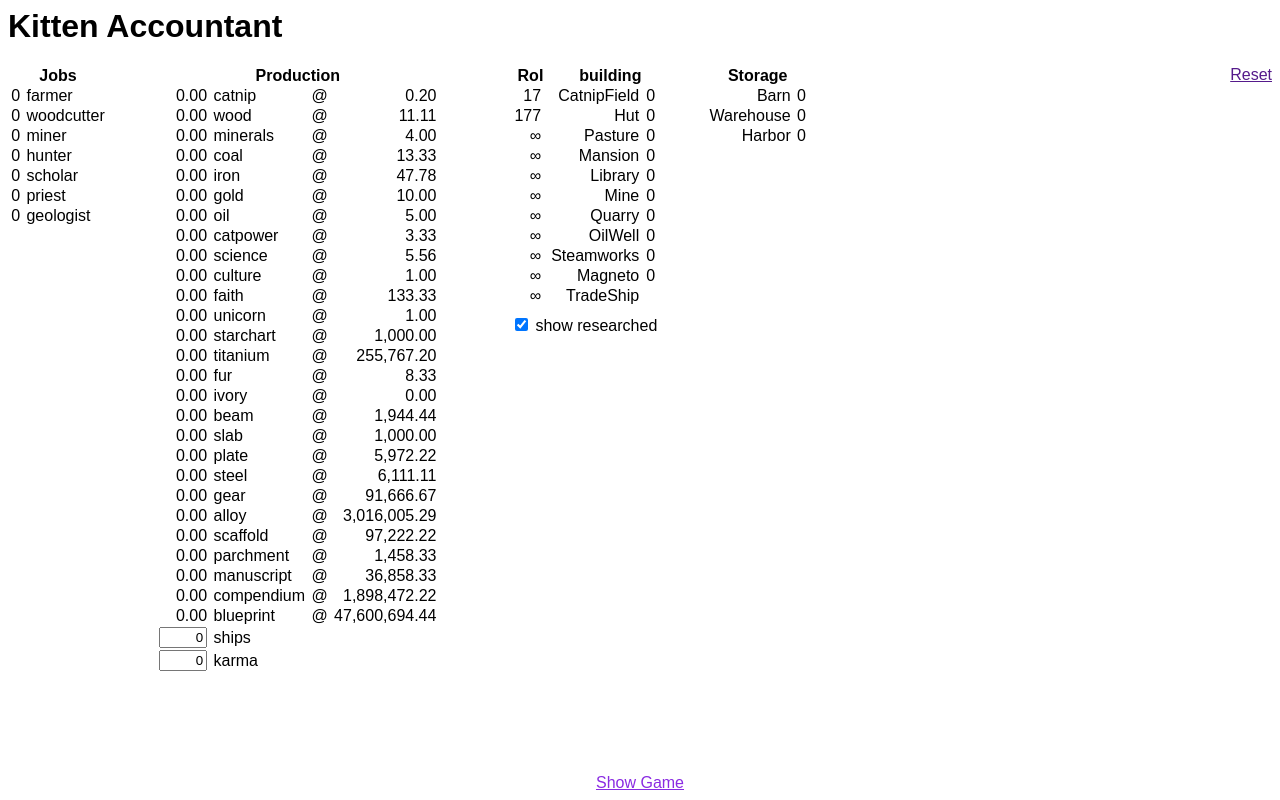
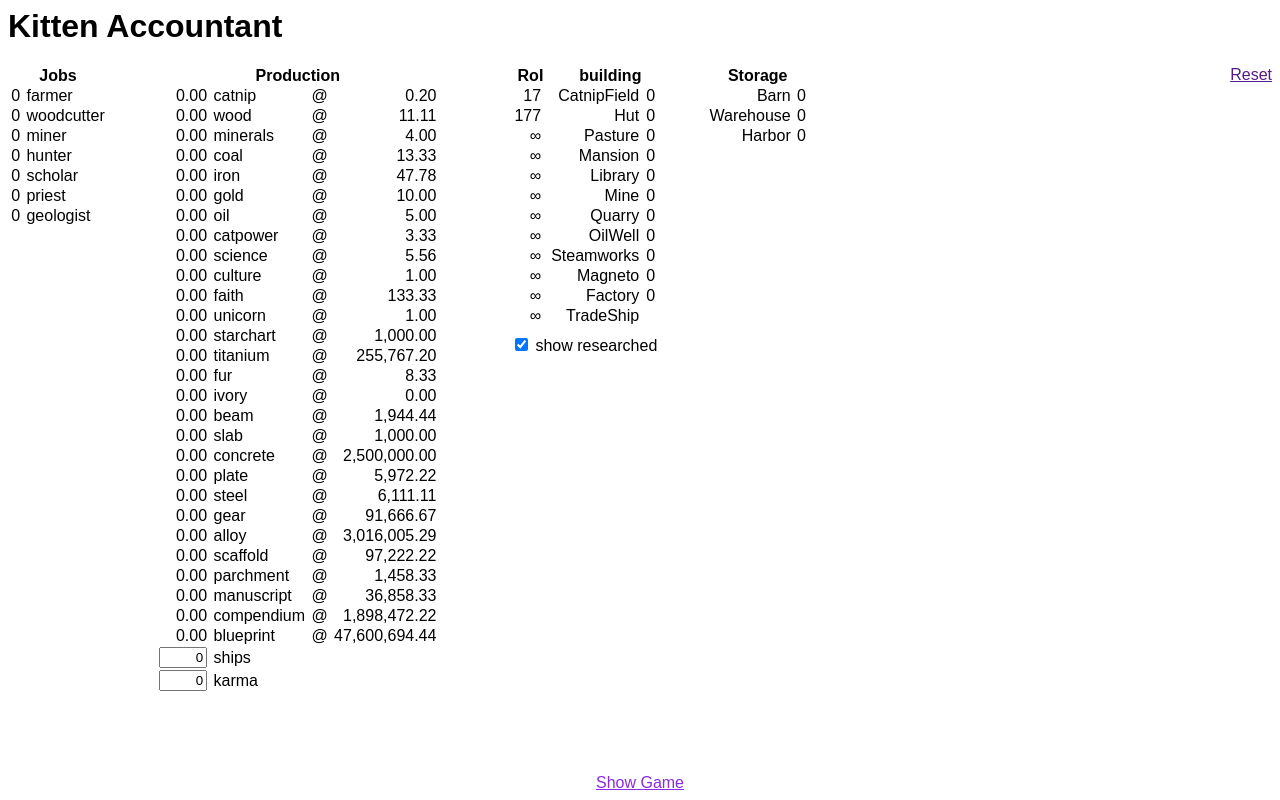
Before and after one commit to meriton42/kitten-accountant, an Angular app: page / in a window 1280 px wide. Built offline with nearby package versions, Linux system fonts and the light colour scheme.

Commit message:
Mechanization

```diff
--- a/src/app/economy.ts
+++ b/src/app/economy.ts
@@ -31,6 +31,7 @@ function updateEconomy() {
 		new Hunt(),
 		new CraftingConversion("beam", [[175, "wood"]]),
 		new CraftingConversion("slab", [[250, "minerals"]]),
+		new CraftingConversion("concrete", [[2500, "slab"], [25, "steel"]]),
 		new ZebraTrade(),
 		new CraftingConversion("steel", [[100, "coal"], [100, "iron"]]),
 		new CraftingConversion("gear", [[15, "steel"]]),
@@ -97,7 +98,7 @@ function basicProduction(state: GameState): {[R in BasicRes | "fur" | "ivory" |
 	const maxCatpower = level.Hut * 75 + level.LogHouse * 50 + level.Mansion * 50;
 
 	const energyProduction = level.Steamworks * 1 + level.Magneto * 5;
-	const energyConsumption = level.Calciner * 1 + level.BioLab * 1;
+	const energyConsumption = level.Calciner * 1 + level.BioLab * 1 + level.Factory * 2 + (upgrades.Pumpjack && level.OilWell * 1);
 
 	const magnetoBonus = 1 + level.Magneto * 0.02 * (1 + level.Steamworks * 0.15);
 
@@ -123,7 +124,7 @@ function basicProduction(state: GameState): {[R in BasicRes | "fur" | "ivory" |
 						+ (upgrades.CoalFurnace && level.Smelter * 0.025),
 		gold: (level.Smelter * 0.005 + (upgrades.Geodesy && workers.geologist * workerEfficiency * 0.005)) * magnetoBonus
 					- level.Mint * 0.025,
-		oil: level.OilWell * 0.1 - level.Calciner * 0.12 - level.Magneto * 0.25,
+		oil: level.OilWell * 0.1 * (1 + (upgrades.Pumpjack && 0.45)) - level.Calciner * 0.12 - level.Magneto * 0.25,
 		titanium: level.Calciner * 0.0025 * magnetoBonus,
 		science: workers.scholar * 0.18 * workerEfficiency * (1 + scienceBonus) + astroChance * (30 * scienceBonus),
 		culture: level.Amphitheatre * 0.025 + level.Temple * 0.5 + level.Chapel * 0.25,
@@ -156,8 +157,8 @@ type Storage = {[R in BasicRes]: number};
 function storage(state: GameState): Storage {
 	let {level, upgrades, ships} = state;
 
-	const barnRatio = (upgrades.ExpandedBarns && 0.75) + (upgrades.ReinforcedBarns && 0.80) + (upgrades.TitaniumBarns && 1.00) + (upgrades.AlloyBarns && 1.00);
-	const warehouseRatio = 1 + (upgrades.ReinforcedWarehouses && 0.25) + (upgrades.TitaniumWarehouses && 0.50) + (upgrades.AlloyWarehouses && 0.45);
+	const barnRatio = (upgrades.ExpandedBarns && 0.75) + (upgrades.ReinforcedBarns && 0.80) + (upgrades.TitaniumBarns && 1.00) + (upgrades.AlloyBarns && 1.00) + (upgrades.ConcretePillars && 0.05);
+	const warehouseRatio = 1 + (upgrades.ReinforcedWarehouses && 0.25) + (upgrades.TitaniumWarehouses && 0.50) + (upgrades.AlloyWarehouses && 0.45) + (upgrades.ConcretePillars && 0.05);
 	const harborRatio = 1 + (upgrades.ExpandedCargo && hyperbolicLimit(ships * 0.01, 2.25));
 
 	return {
@@ -278,7 +279,7 @@ class CraftingConversion extends Conversion {
 
 	produced(state: GameState) {
 		const produced: {[R in Res]?: number} = {};
-		produced[this.product] = 1 + state.level.Workshop * 0.06;
+		produced[this.product] = 1 + state.level.Workshop * 0.06 + state.level.Factory * 0.05;
 		return produced;
 	}
 }
@@ -454,6 +455,7 @@ function updateActions() {
 		new BuildingAction("Magneto", [[10, "alloy"], [5, "gear"], [1, "blueprint"]], 1.25),
 		new BuildingAction("Smelter", [[200, "minerals"]], 1.15),
 		new BuildingAction("Calciner", [[100, "steel"], [15, "titanium"], [5, "blueprint"], [500, "oil"]], 1.15),
+		new BuildingAction("Factory", [[2000, "titanium"], [2500, "plate"], [15, "concrete"]], 1.15),
 		new BuildingAction("Amphitheatre", [[200, "wood"], [1200, "minerals"], [3, "parchment"]], 1.15),
 		new BuildingAction("Chapel", [[2000, "minerals"], [250, "culture"], [250, "parchment"]], 1.15),
 		new BuildingAction("Temple", [[25, "slab"], [15, "plate"], [10, "manuscript"], [50, "gold"]], 1.15),
@@ -488,6 +490,7 @@ function updateActions() {
 		new UpgradeAction("HighPressureEngine", [[25, "gear"], [20000, "science"], [5, "blueprint"]]),
 		new UpgradeAction("Astrolabe", [[5, "titanium"], [75, "starchart"], [25000, "science"]]),
 		new UpgradeAction("TitaniumReflectors", [[15, "titanium"], [20, "starchart"], [20000, "science"]]),
+		new UpgradeAction("Pumpjack", [[250, "titanium"], [125, "gear"], [100000, "science"]]),
 		new UpgradeAction("Logistics", [[100, "gear"], [1000, "scaffold"], [100000, "science"]]),
 
 		new UpgradeAction("SunAltar", [[500, "faith"], [250, "gold"]]),
@@ -512,7 +515,8 @@ function storageActions(state: GameState) {
 		new UpgradeAction("TitaniumBarns", [[60000, "science"], [25, "titanium"], [200, "steel"], [250, "scaffold"]], state),
 		new UpgradeAction("AlloyBarns", [[75000, "science"], [20, "alloy"], [750, "plate"]], state),
 		new UpgradeAction("TitaniumWarehouses", [[70000, "science"], [50, "titanium"], [500, "steel"], [500, "scaffold"]], state),
-		new UpgradeAction("AlloyWarehouses", [[90000, "science"], [750, "titanium"], [50, "alloy"]]),
+		new UpgradeAction("AlloyWarehouses", [[90000, "science"], [750, "titanium"], [50, "alloy"]], state),
+		new UpgradeAction("ConcretePillars", [[100000, "science"], [50, "concrete"]], state),
 	].filter(a => a.available(state));
 }
 
--- a/src/app/game-state.ts
+++ b/src/app/game-state.ts
@@ -104,6 +104,7 @@ const convertedResources = {
 	ivory: x,
 	beam: x,
 	slab: x,
+	concrete: x,
 	plate: x,
 	steel: x,
 	gear: x,
@@ -157,6 +158,7 @@ const building = {
 	Magneto: x,
 	Smelter: x,
 	Calciner: x,
+	Factory: x,
 	Amphitheatre: x,
 	Chapel: x,
 	Temple: x,
@@ -194,6 +196,7 @@ const upgrade = {
 	SteelArmor: x,
 	AlloyArmor: x,
 	Geodesy: x,
+	ConcretePillars: x,
 	CoalFurnace: x,
 	DeepMining: x,
 	Pyrolysis: x,
@@ -201,6 +204,7 @@ const upgrade = {
 	HighPressureEngine: x,
 	Astrolabe: x,
 	TitaniumReflectors: x,
+	Pumpjack: x,
 	Logistics: x,
 
 	SunAltar: x,
```
